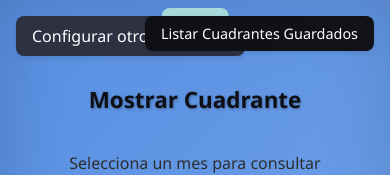
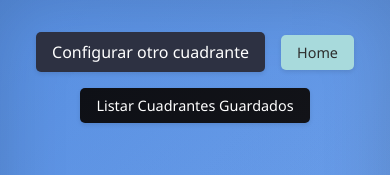
Before and after one commit to MFlor-PD/MFlor-PD-Final-Project_SocoShift_Frontend, a React (Vite) app: page /cuadrantes/mostrar in a window 390 px wide. Shown: the top 175 px of the page. Built offline with nearby package versions, Linux system fonts and the light colour scheme; no server answers.

Commit message:
solucion final a la pagina mostrar cuadrante con BOTON-HOME-BOTON y responsive,falta que se separen mas los botones del extremo

```diff
--- a/src/css/CuadranteMostrarPage.css
+++ b/src/css/CuadranteMostrarPage.css
@@ -24,22 +24,45 @@
   align-items: center;
   gap: 1rem;
   margin-bottom: 1rem;
+  width: 100%;
+}
+
+.botones-header .boton-atras-superior,
+.botones-header .boton-ver-cuadrante,
+.botones-header .boton-home-superior {
+  position: static;
+  top: auto;
+  left: auto;
+  right: auto;
+  bottom: auto;
+  transform: none;
+  z-index: auto;
+  display: inline-block;
+  width: auto;
+  margin: 0;
+  padding: 0.5rem 1rem;
+  border-radius: 5px;
+  text-decoration: none;
+  text-align: center;
+  box-sizing: border-box;
+
+
 }
 
 @media (max-width: 480px) {
   .cuadrante-mostrar-container .botones-header {
     flex-direction: column;
+    align-items: stretch;
     gap: 0.75rem;
   }
 
-  .cuadrante-mostrar-container .botones-header > * {
+  .cuadrante-mostrar-container .botones-header .boton-atras-superior,
+  .cuadrante-mostrar-container .botones-header .boton-ver-cuadrante,
+  .cuadrante-mostrar-container .botones-header .boton-home-superior {
     width: 100%;
-    max-width: 100%; /* Cambiado para no exceder ancho móvil */
-    box-sizing: border-box; /* Incluye padding en el ancho */
+    max-width: 100%;
+    display: block;
+    box-sizing: border-box;
     text-align: center;
-
-    white-space: nowrap;      /* Evita que el texto se parta en varias líneas */
-    overflow: hidden;
-    text-overflow: ellipsis; /* Muestra "..." si el texto es muy largo */
   }
 }
--- a/src/pages/CuadranteMostrar.jsx
+++ b/src/pages/CuadranteMostrar.jsx
@@ -7,8 +7,8 @@ function CuadranteMostrar() {
   return (
     <>
     <div className='botones-header'>
+      <Link to='/cuadrantes/config' className='boton-atras-superior'>Configurar otro cuadrante</Link>
       <Link to="/"><button className='boton-home-superior'>Home</button></Link>
-      <Link to='/cuadrantes/config' className='boton-atras-superior'>Configurar otro cuadrante</Link>
       <Link to="/cuadrantes/guardados"><button className='boton-ver-cuadrante'>Listar Cuadrantes Guardados</button></Link>
     </div>
       <MostrarCuadrante />
```
